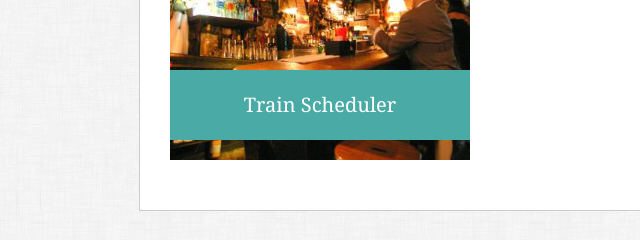
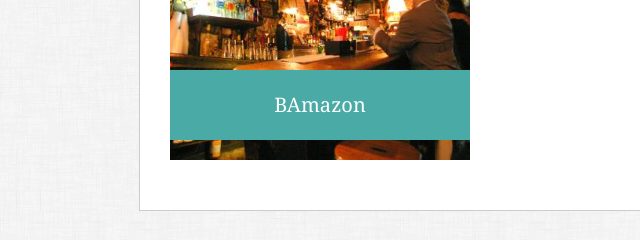
Before and after one commit to adavies312/basic-portfolio, a plain HTML site: page portfolio.html in a window 1280 px wide. Shown: the part 1069-1309 px from the top of the page, 21-661 px from the left. Drawn offline with Linux system fonts and the light colour scheme.

Commit message:
Portfolio Update

```diff
--- a/portfolio.html
+++ b/portfolio.html
@@ -64,7 +64,7 @@
                 <a class="portfolio float" href="https://github.com/adavies312/bamazon">
                     <img class="portfolio-image" src="assets/images/rock-paper-scissors.jpg" alt="Train Scheduler">
                     <div class="title-image">
-                        <h3>Train Scheduler</h3>
+                        <h3>BAmazon</h3>
                     </div>
                 </a>
             </div>
```
